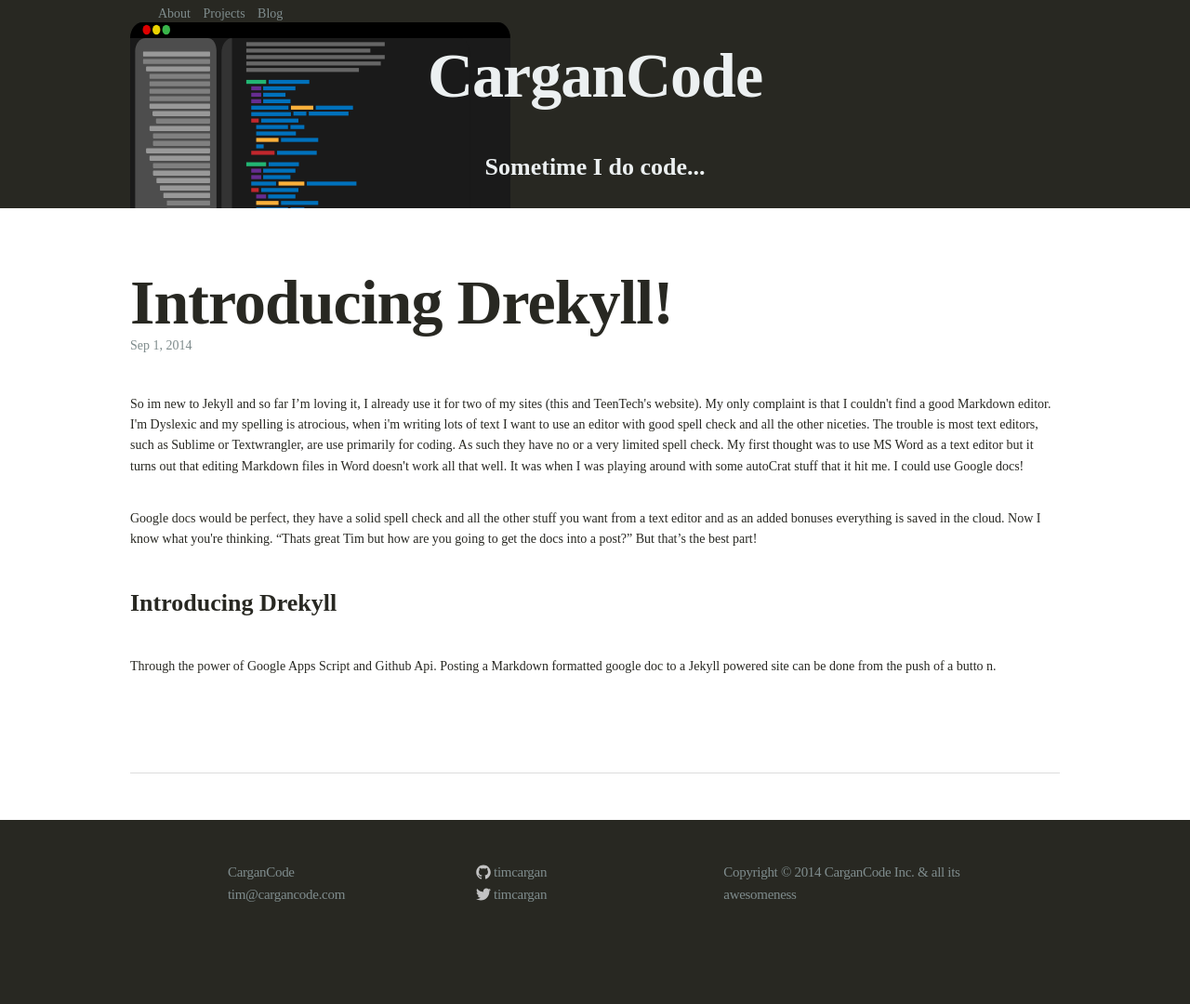
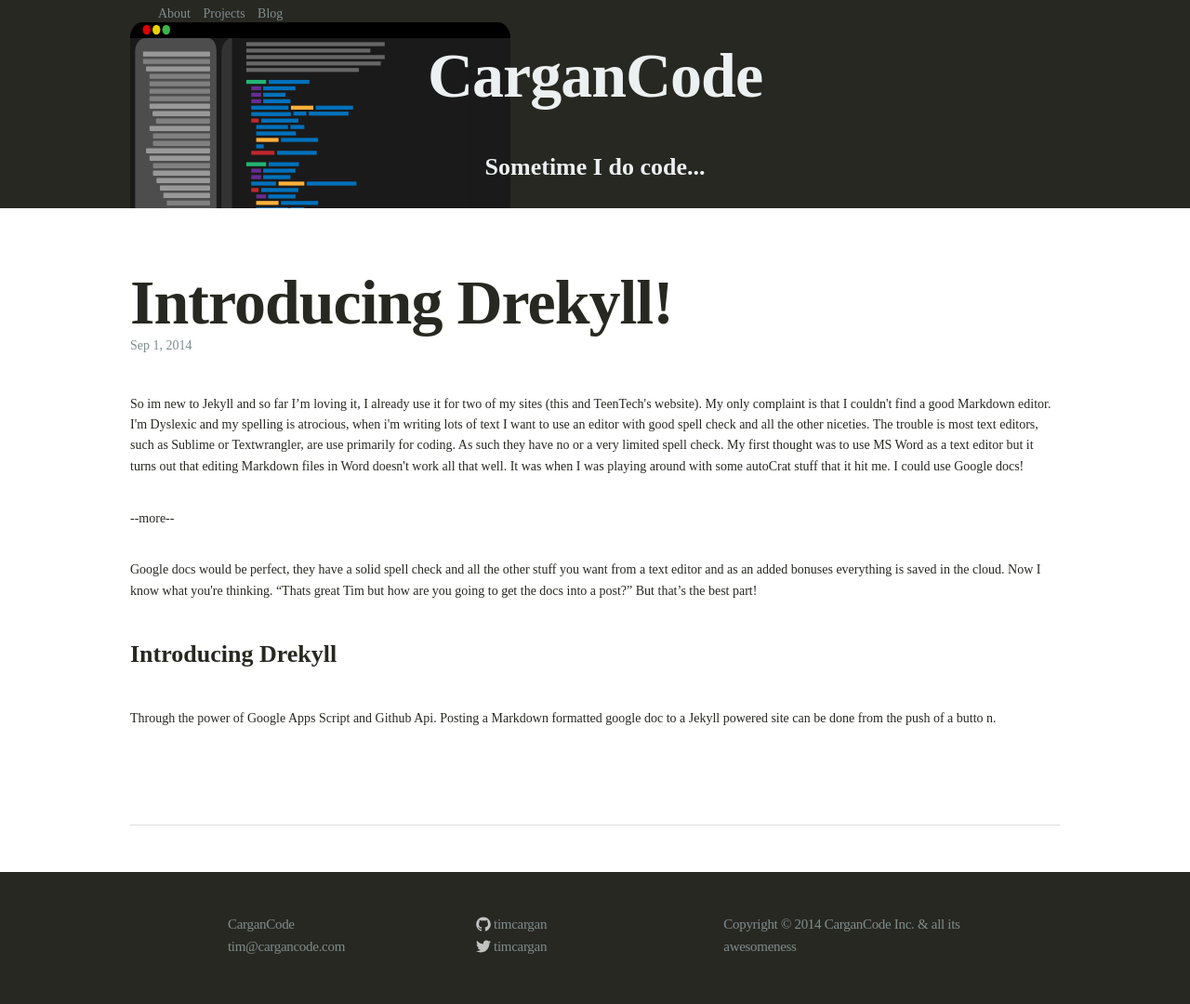
Before and after one commit to CarganCode/CarganCode.github.io, a Jekyll site: the page built from _posts/2014-9-1-Introducing_Drekyll!.md, in a window 1280 px wide. Shown: the whole page at 93% size. Built offline with Jekyll 4.4.1, drawn with Linux system fonts in a browser that asks for light colours; before the commit the page ends 1024 px from its top, so only the background shows below that.

Commit message:
Updating: Introducing Drekyll!

```diff
--- a/_posts/2014-9-1-Introducing_Drekyll!.md
+++ b/_posts/2014-9-1-Introducing_Drekyll!.md
@@ -6,9 +6,12 @@
 categories: project
 tags: Apps-Script Code Drekyll Github Project
 ---
-<body class="c0">
+<body class="c4">
 	<p style="widows:2;orphans:2;direction:ltr;padding-bottom:10pt">
 		<span>So im new to Jekyll and so far I’m loving it, I already use it for two of my sites (this and TeenTech's website). My only complaint is that I couldn't find a good Markdown editor. I'm Dyslexic and my spelling is atrocious, when i'm writing lots of text I want to use an editor with good spell check and all the other niceties. The trouble is most text editors, such as Sublime or Textwrangler, are use primarily for coding. As such they have no or a very limited spell check. My first thought was to use MS Word as a text editor but it turns out that editing Markdown files in Word doesn't work all that well. It was when I was playing around with some autoCrat stuff that it hit me. I could use Google docs!</span>
+	</p>
+	<p style="widows:2;orphans:2;direction:ltr;padding-bottom:10pt">
+		<span>--more--</span>
 	</p>
 	<p style="widows:2;orphans:2;direction:ltr;padding-bottom:10pt">
 		<span>Google docs would be perfect, they have a solid spell check and all the other stuff you want from a text editor and as an added bonuses everything is saved in the cloud. Now I know what you're thinking. “Thats great Tim but how are you going to get the docs into a post?” But that’s the best part!</span>
```
